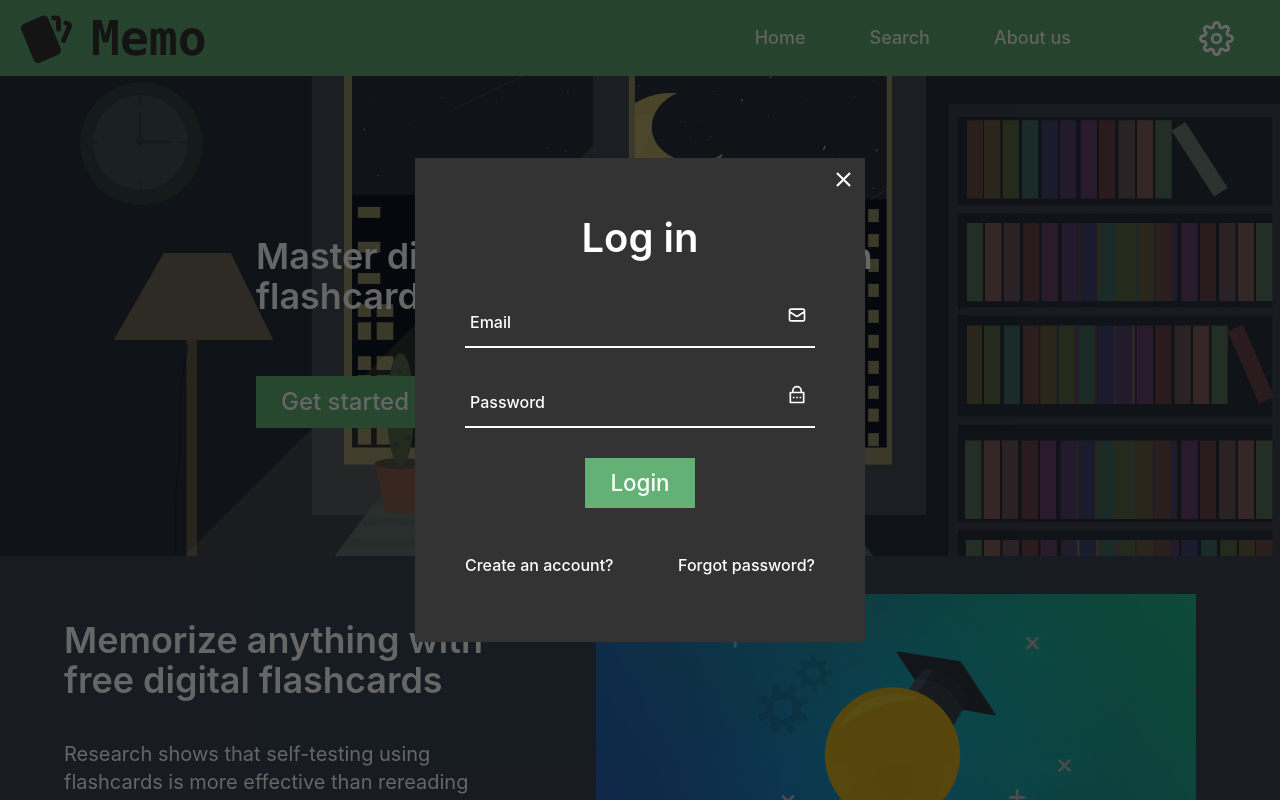
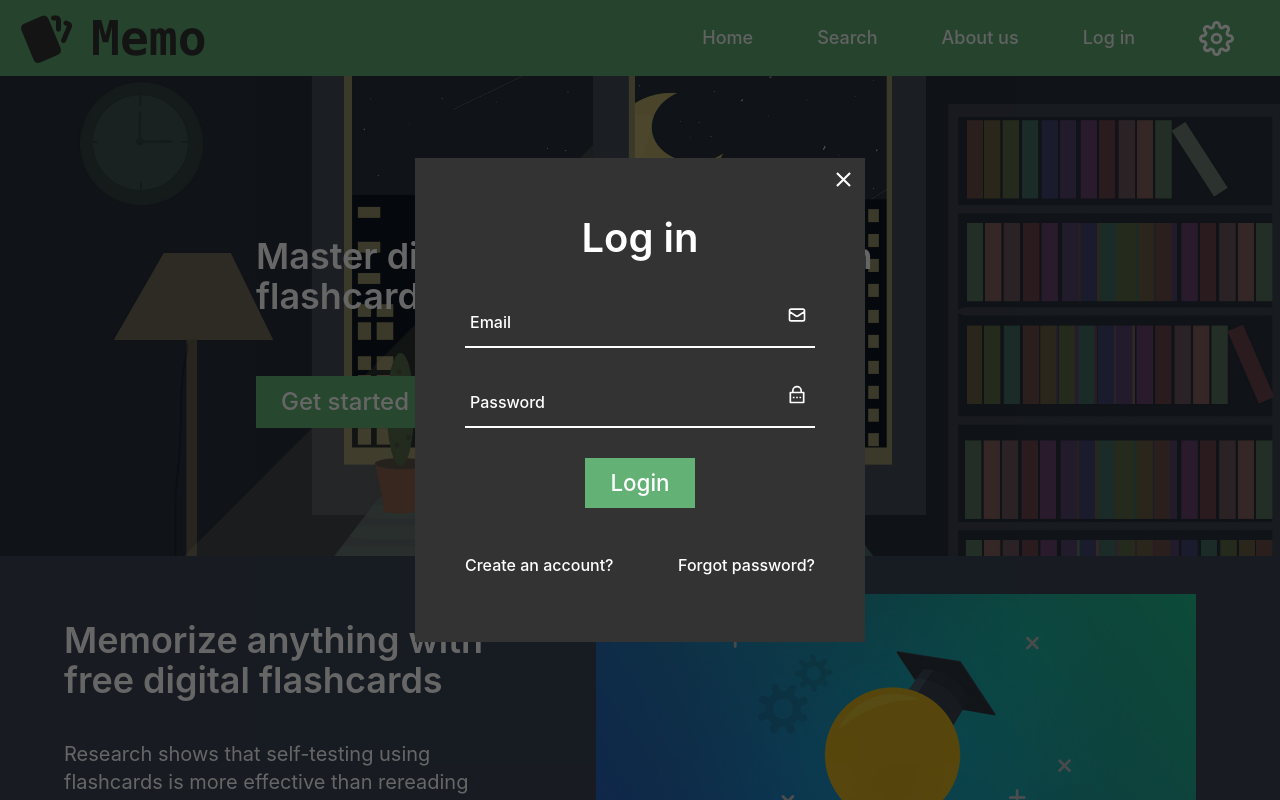
Before and after one commit to branow/memo-web-ui, a React (Create React App) app: page /login in a window 1280 px wide. Built offline with nearby package versions, Linux system fonts and the light colour scheme; no server answers.

Commit message:
Fixed Log in button in Navbar

```diff
--- a/src/components/constant/Navigation/Navbar.js
+++ b/src/components/constant/Navigation/Navbar.js
@@ -26,11 +26,7 @@ const Navbar = () => {
             {userState.user ? (
               <NavButtonUser />
             ) : (
-              <NavButton
-                linkName={"Log in"}
-                linkDestination={"/login"}
-                logLink={true}
-              />
+              <NavButton linkDestination={"/login"}>Log in</NavButton>
             )}
             <NavButton linkDestination={"/learning/settings"}>
               <SettingsIcon className="" color="white" size="35px" />
```
